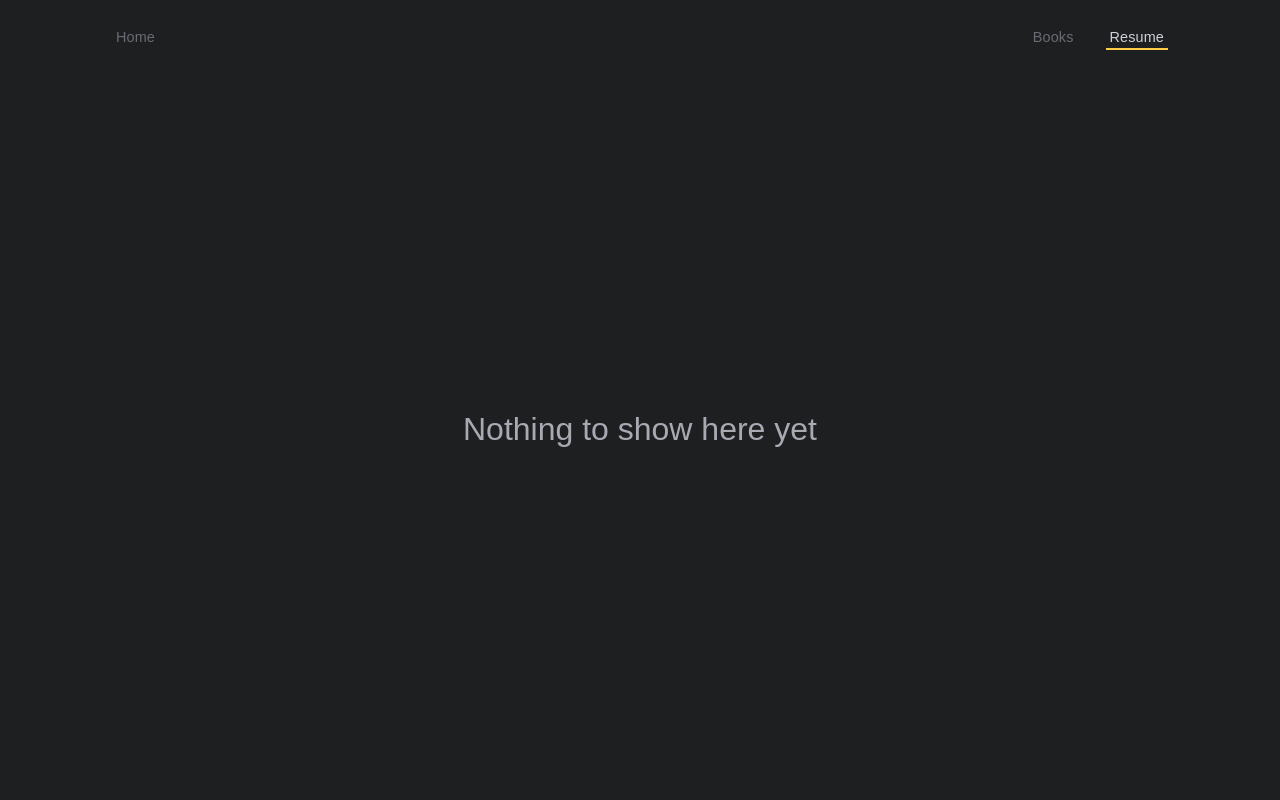
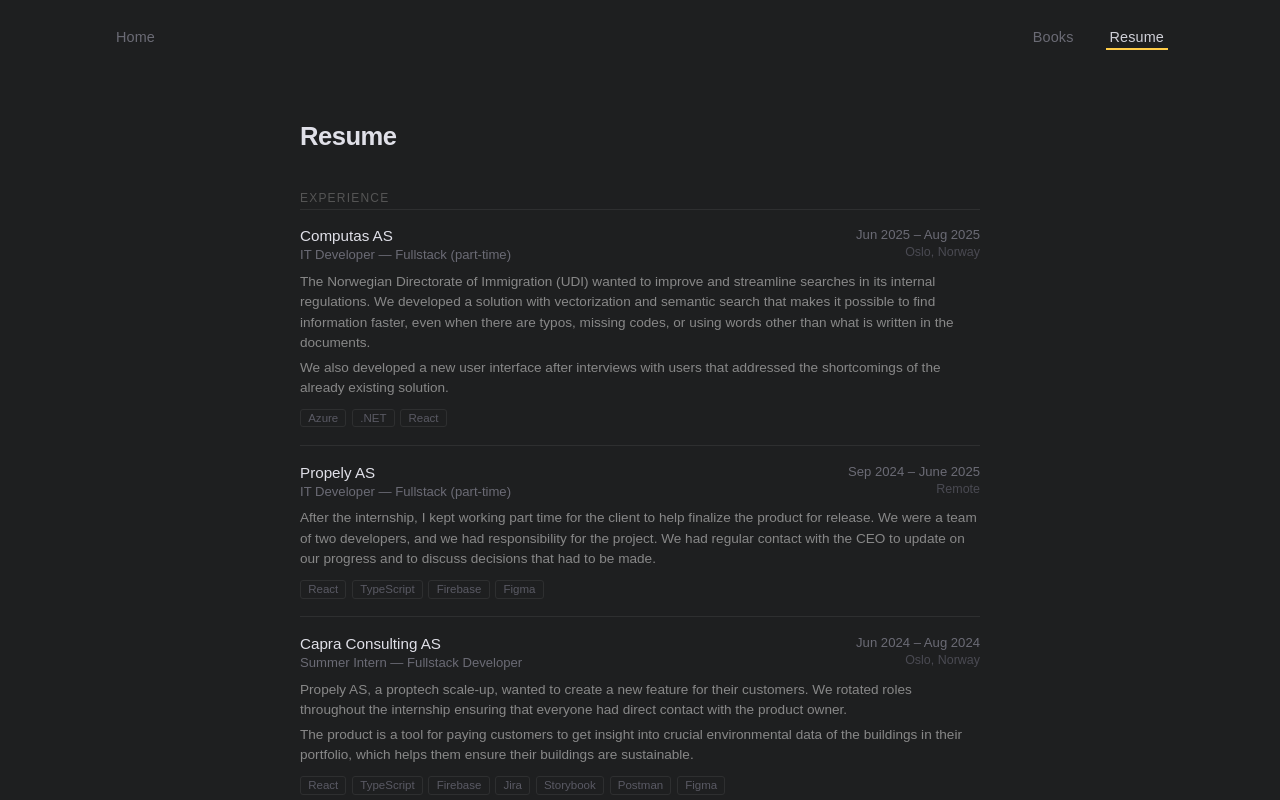
Before and after one commit to ErikMLysfjord/lysfjord.no, a SvelteKit app: page /resume in a window 1280 px wide. Shown: the top 800 px of the page. Built offline with nearby package versions, Linux system fonts and the light colour scheme.

Commit message:
feat: create resume

```diff
--- a/src/routes/resume/+page.svelte
+++ b/src/routes/resume/+page.svelte
@@ -1,26 +1,256 @@
+<script>
+	import ResumeEntry from './ResumeEntry.svelte';
+
+	const experience = [
+		{
+			company: 'Computas AS',
+			role: 'IT Developer — Fullstack (part-time)',
+			period: 'Jun 2025 – Aug 2025',
+			location: 'Oslo, Norway',
+			bullets: [
+				'The Norwegian Directorate of Immigration (UDI) wanted to improve and streamline searches in its internal regulations. \
+				We developed a solution with vectorization and semantic search that makes it possible to find information faster, \
+				even when there are typos, missing codes, or using words other than what is written in the documents.',
+				'We also developed a new user interface after interviews with users that addressed the shortcomings of the already existing solution.'
+			],
+			tags: ['Azure', '.NET', 'React']
+		},
+		{
+			company: 'Propely AS',
+			role: 'IT Developer — Fullstack (part-time)',
+			period: 'Sep 2024 – June 2025',
+			location: 'Remote',
+			bullets: [
+				'After the internship, I kept working part time for the client to help finalize the product for release. \
+				We were a team of two developers, and we had responsibility for the project. We had regular contact with the CEO to \
+				update on our progress and to discuss decisions that had to be made.'
+			],
+			tags: ['React', 'TypeScript', 'Firebase', 'Figma']
+		},
+		{
+			company: 'Capra Consulting AS',
+			role: 'Summer Intern — Fullstack Developer',
+			period: 'Jun 2024 – Aug 2024',
+			location: 'Oslo, Norway',
+			bullets: [
+				'Propely AS, a proptech scale-up, wanted to create a new feature for their customers. We rotated roles throughout the internship \
+				ensuring that everyone had direct contact with the product owner.',
+				'The product is a tool for paying customers to get insight into crucial environmental data of the buildings in their portfolio, \
+				which helps them ensure their buildings are sustainable.'
+			],
+			tags: ['React', 'TypeScript', 'Firebase', 'Jira', 'Storybook', 'Postman', 'Figma']
+		},
+		{
+			company: 'Sikt – Kunnskapssektorens tjenesteleverandør',
+			role: 'IT Consultant — Fullstack Developer',
+			period: 'Aug 2023 – May 2024',
+			location: 'Trondheim, Norway',
+			bullets: [
+				"I was a part of the team that developed the portal for Norway's Cybersecurity Centre for Research and Education (eduCSC), \
+				a platform aggregating threat intelligence for its customers."
+			],
+			tags: ['React', 'Django', 'TypeScript', 'Docker', 'Postman', 'Figma']
+		},
+		{
+			company: 'Sikt – Kunnskapssektorens tjenesteleverandør',
+			role: 'Summer Intern — Frontend Developer',
+			period: 'Jun 2023 – Aug 2023',
+			location: 'Trondheim, Norway',
+			bullets: [
+				'Worked as the sole student on an established team, building a new solution for Samordna Opptak (the Norwegian Universities Admissions Service). \
+				During the internship I also contributed to developing a new internal design system.'
+			],
+			tags: ['Next.js', 'TypeScript', 'Jira', 'Postman', 'Storybook', 'Figma']
+		}
+	];
+
+	const education = [
+		{
+			company: 'Instituto Superior Técnico',
+			role: 'Computer Science and Engineering — Exchange year',
+			period: 'Sep 2024 – Jun 2025',
+			location: 'Lisbon, Portugal',
+			bullets: [],
+			tags: []
+		},
+		{
+			company: 'Norwegian University of Science and Technology (NTNU)',
+			role: 'MSc Computer Science — Artificial Intelligence',
+			period: 'Aug 2024 – Jun 2026',
+			location: 'Trondheim, Norway',
+			bullets: [],
+			tags: []
+		},
+		{
+			company: 'Norwegian University of Science and Technology (NTNU)',
+			role: 'BSc Computer Science',
+			period: 'Aug 2021 – Jun 2024',
+			location: 'Trondheim, Norway',
+			bullets: ['Thesis grade: A'],
+			tags: []
+		},
+		{
+			company: 'Corinda State High School',
+			role: 'Upper Secondary — Exchange year',
+			period: 'Jul 2019 – Jun 2020',
+			location: 'Brisbane, Australia',
+			bullets: [],
+			tags: []
+		},
+		{
+			company: 'Kirkeparken videregående skole',
+			role: 'Upper Secondary',
+			period: 'Aug 2018 – Jun 2021',
+			location: 'Moss, Norway',
+			bullets: ['GPA: 5.9'],
+			tags: []
+		}
+	];
+
+	const volunteering = [
+		{
+			company: 'Studentmediene i Trondheim',
+			role: 'IT Developer',
+			period: 'Feb 2022 – Present',
+			location: 'Trondheim, Norway',
+			bullets: [
+				'Contributed to the development and ongoing operation of services including iBok and EMNR.',
+				'Helped onboard and train new members in our technologies and projects.'
+			],
+			tags: []
+		},
+		{
+			company: 'Online Idrettslag',
+			role: 'Leader',
+			period: 'Mar 2023 – Mar 2024',
+			location: 'Trondheim, Norway',
+			bullets: [
+				'Planned, facilitated, and ran weekly meetings. Managed communication with the main board of the student association and conducted recruitment of new members.'
+			],
+			tags: []
+		},
+		{
+			company: 'Online Idrettslag',
+			role: 'Committee Member',
+			period: 'Aug 2022 – Present',
+			location: 'Trondheim, Norway',
+			bullets: [
+				'Organises activities for all students in the Online student association, with a focus on inclusion and participation.'
+			],
+			tags: []
+		}
+	];
+</script>
+
 <svelte:head>
-	<title>WIP</title>
+	<title>Resume – Erik Menkin Lysfjord</title>
+	<meta
+		name="description"
+		content="Resume of Erik Menkin Lysfjord, software developer based in Norway."
+	/>
+	<link rel="canonical" href="https://lysfjord.no/resume" />
 </svelte:head>
 
-<div class="message-container">
-	<h1>Nothing to show here yet</h1>
+<div class="page">
+	<section class="resume-section">
+		<h1>Resume</h1>
+
+		<div class="group">
+			<h2 class="group-label">Experience</h2>
+			<div class="list">
+				{#each experience as entry}
+					<ResumeEntry {...entry} />
+				{/each}
+			</div>
+		</div>
+
+		<div class="group">
+			<h2 class="group-label">Education</h2>
+			<div class="list">
+				{#each education as entry}
+					<ResumeEntry {...entry} />
+				{/each}
+			</div>
+		</div>
+
+		<div class="group">
+			<h2 class="group-label">Volunteering</h2>
+			<div class="list">
+				{#each volunteering as entry}
+					<ResumeEntry {...entry} />
+				{/each}
+			</div>
+		</div>
+
+		<div class="group">
+			<h2 class="group-label">Additional</h2>
+			<div class="additional">
+				<div class="additional-row">
+					<span class="additional-label">Languages</span>
+					<span>Norwegian (native) · English (C2) · German (B1)</span>
+				</div>
+				<div class="additional-row">
+					<span class="additional-label">Interests</span>
+					<span>Tennis, padel, running, fishing</span>
+				</div>
+			</div>
+		</div>
+	</section>
 </div>
 
 <style>
-	.message-container {
+	.page {
 		display: flex;
-		align-items: center;
 		justify-content: center;
-		height: calc(100vh - 5.5rem);
 	}
 
-	.message-container h1 {
-		font-size: 2rem;
+	.resume-section {
+		width: min(680px, 90%);
+		padding: 3rem 0 4rem;
 	}
 
-	@media (max-width: 600px) {
-		.message-container h1 {
-			font-size: 1.5rem;
-		}
+	h1 {
+		font-size: 1.6rem;
+		color: #e0e0e8;
+		margin: 0 0 2.5rem;
+		font-weight: 600;
+		letter-spacing: -0.02em;
+	}
+
+	.group {
+		margin-bottom: 2.5rem;
+	}
+
+	.group-label {
+		font-size: 0.75rem;
+		text-transform: uppercase;
+		letter-spacing: 0.1em;
+		color: #555;
+		margin: 0 0 0.25rem;
+		font-weight: 500;
+	}
+
+	.list {
+		border-top: 1px solid #2e2f30;
+	}
+
+	.additional {
+		border-top: 1px solid #2e2f30;
+		padding-top: 1rem;
+		display: flex;
+		flex-direction: column;
+		gap: 0.5rem;
+	}
+
+	.additional-row {
+		display: flex;
+		gap: 1.5rem;
+		font-size: 0.85rem;
+		color: #888;
+	}
+
+	.additional-label {
+		color: #555;
+		min-width: 80px;
 	}
 </style>
--- /dev/null
+++ b/src/routes/resume/ResumeEntry.svelte
@@ -0,0 +1,134 @@
+<script>
+	export let company;
+	export let role;
+	export let period;
+	export let location = '';
+	export let bullets = [];
+	export let tags = [];
+</script>
+
+<div class="entry">
+	<div class="header">
+		<div class="left">
+			<span class="company">{company}</span>
+			<span class="role">{role}</span>
+		</div>
+		<div class="right">
+			<span class="period">{period}</span>
+			{#if location}
+				<span class="location">{location}</span>
+			{/if}
+		</div>
+	</div>
+
+	{#if bullets.length > 0}
+		<ul class="bullets">
+			{#each bullets as bullet}
+				<li>{bullet}</li>
+			{/each}
+		</ul>
+	{/if}
+
+	{#if tags.length > 0}
+		<div class="tags">
+			{#each tags as tag}
+				<span class="tag">{tag}</span>
+			{/each}
+		</div>
+	{/if}
+</div>
+
+<style>
+	.entry {
+		padding: 1.1rem 0;
+		border-bottom: 1px solid #2e2f30;
+	}
+
+	.entry:last-child {
+		border-bottom: none;
+	}
+
+	.header {
+		display: flex;
+		justify-content: space-between;
+		align-items: flex-start;
+		gap: 1rem;
+	}
+
+	.left {
+		display: flex;
+		flex-direction: column;
+		gap: 0.2rem;
+	}
+
+	.right {
+		display: flex;
+		flex-direction: column;
+		align-items: flex-end;
+		gap: 0.2rem;
+		flex-shrink: 0;
+	}
+
+	.company {
+		font-size: 0.95rem;
+		color: #e0e0e8;
+	}
+
+	.role {
+		font-size: 0.82rem;
+		color: #6b6b75;
+	}
+
+	.period {
+		font-size: 0.82rem;
+		color: #6b6b75;
+		white-space: nowrap;
+	}
+
+	.location {
+		font-size: 0.78rem;
+		color: #4a4a52;
+		white-space: nowrap;
+	}
+
+	.bullets {
+		list-style-type: none;
+		margin: 0.6rem 0 0;
+		padding-left: 0rem;
+		display: flex;
+		flex-direction: column;
+		gap: 0.25rem;
+	}
+
+	.bullets li {
+		font-size: 0.85rem;
+		color: #888;
+		line-height: 1.5;
+	}
+
+	.tags {
+		display: flex;
+		flex-wrap: wrap;
+		gap: 0.35rem;
+		margin-top: 0.65rem;
+	}
+
+	.tag {
+		font-size: 0.72rem;
+		color: #5a5a64;
+		border: 1px solid #2e2f30;
+		border-radius: 3px;
+		padding: 0.15rem 0.45rem;
+	}
+
+	@media (max-width: 600px) {
+		.header {
+			flex-direction: column;
+			gap: 0.2rem;
+		}
+
+		.right {
+			align-items: flex-start;
+		}
+	}
+</style>
```
